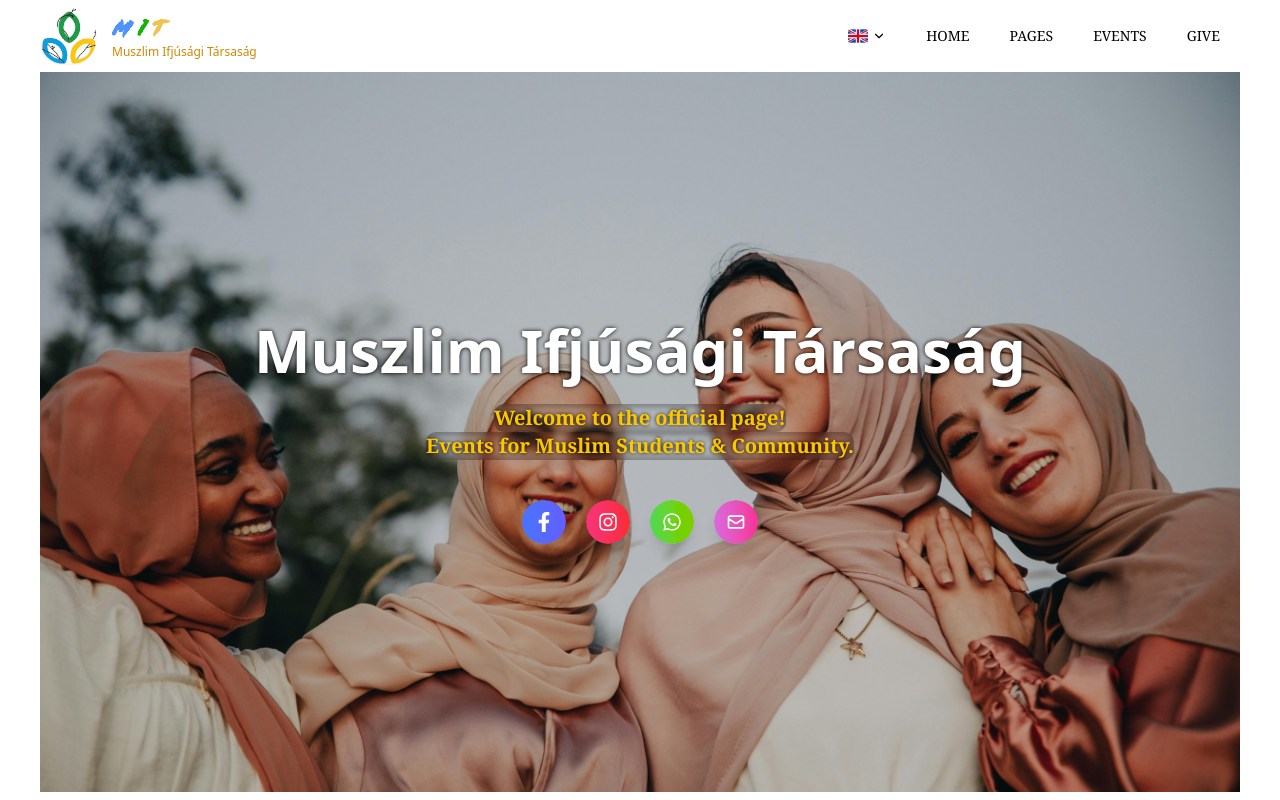
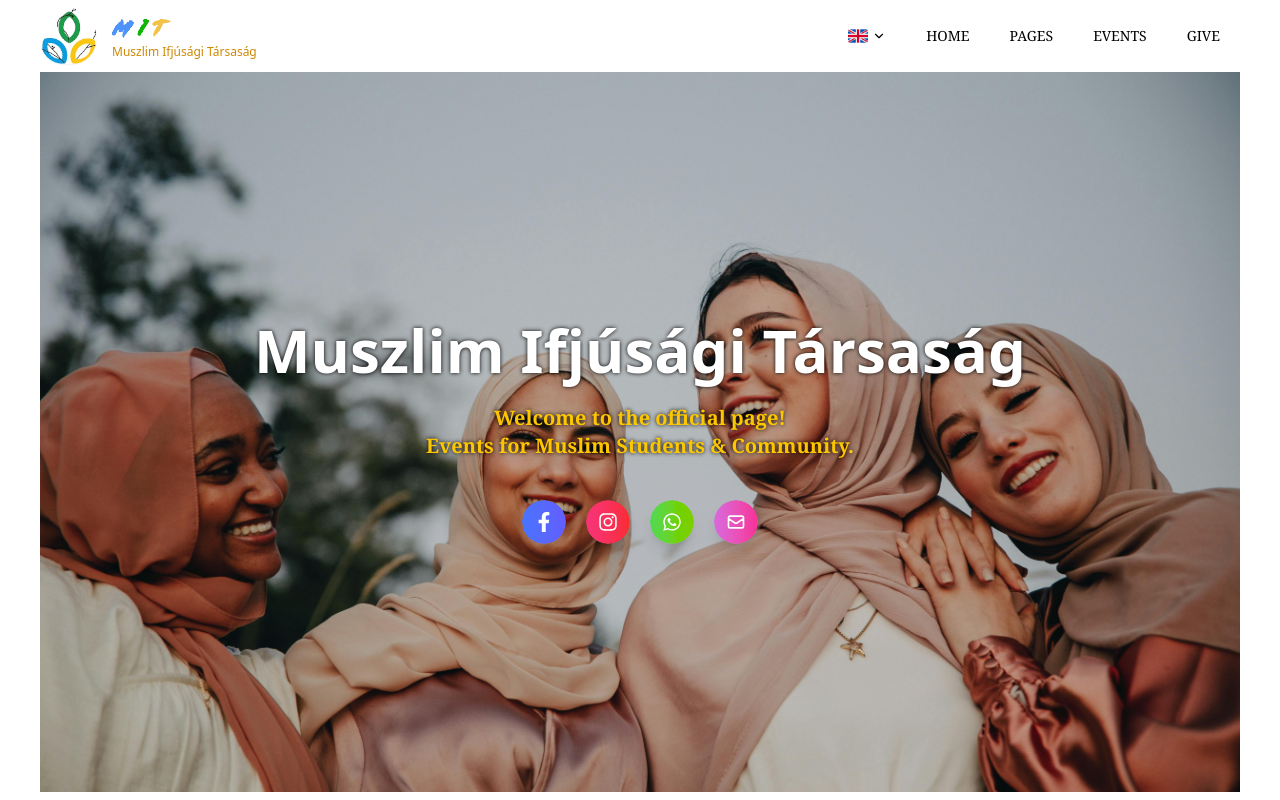
Before and after one commit to mota6em/mit, a Next.js app: page / in a window 1280 px wide. Built offline with nearby package versions, Linux system fonts and the light colour scheme.

Commit message:
style(hero): remove backdrop blur and rounded corners from welcome messages

```diff
--- a/components/Hero.tsx
+++ b/components/Hero.tsx
@@ -68,10 +68,10 @@ export default function Hero() {
           Muszlim Ifjúsági Társaság
         </h1>
         <div className="flex flex-col font-serif items-center justify-center">
-          <p className="text-xs md:text-xl w-fit max-w-2xl text-yellow-400 backdrop-blur-xs font-semibold drop-shadow-[black_0_0_2px] p-0 rounded-lg">
+          <p className="text-xs md:text-xl w-fit max-w-2xl text-yellow-400 font-semibold drop-shadow-[black_0_0_2px] p-0 shadow-none">
             Welcome to the official page!
           </p>
-          <p className="text-xs md:text-xl w-fit max-w-2xl text-yellow-400 backdrop-blur-xs font-semibold drop-shadow-[black_0_0_2px] p-0 rounded-lg">
+          <p className="text-xs md:text-xl w-fit max-w-2xl text-yellow-400 font-semibold drop-shadow-[black_0_0_2px] p-0 shadow-none">
             Events for Muslim Students & Community.
           </p>
         </div>
```
